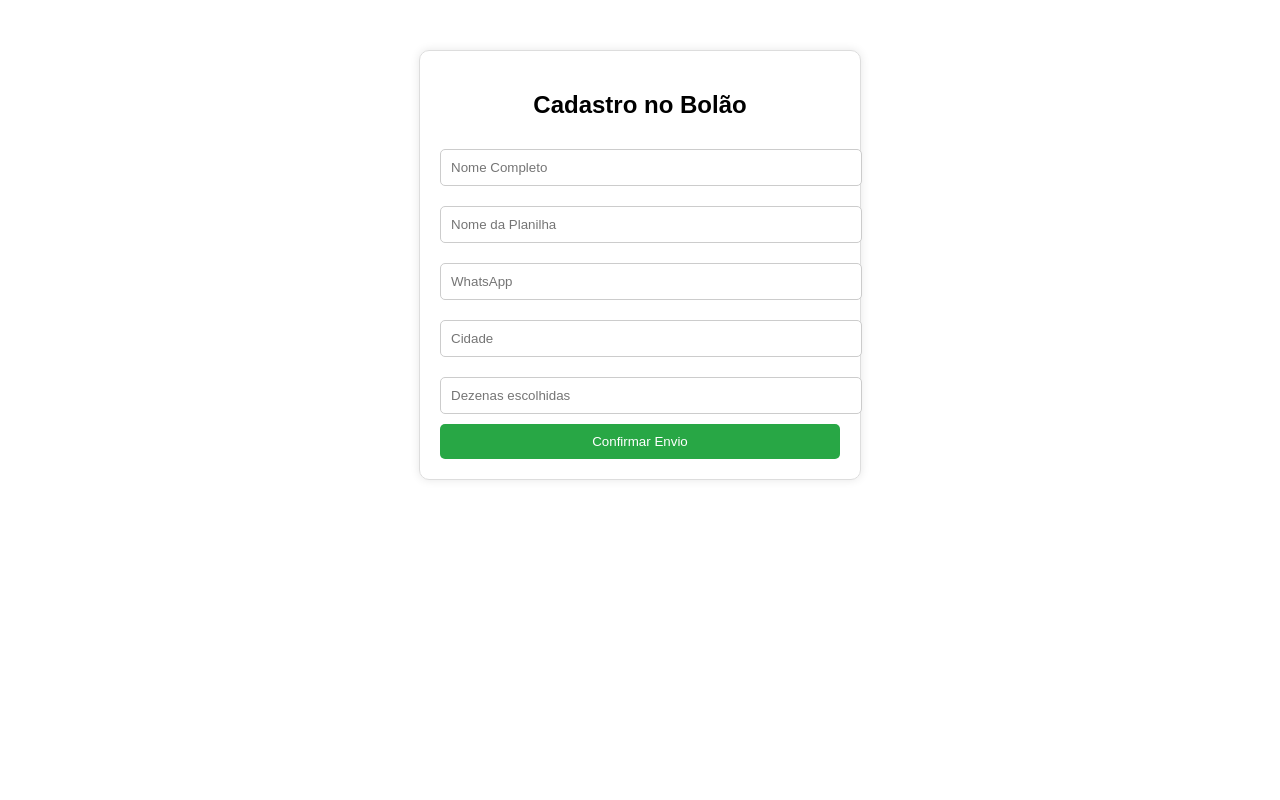
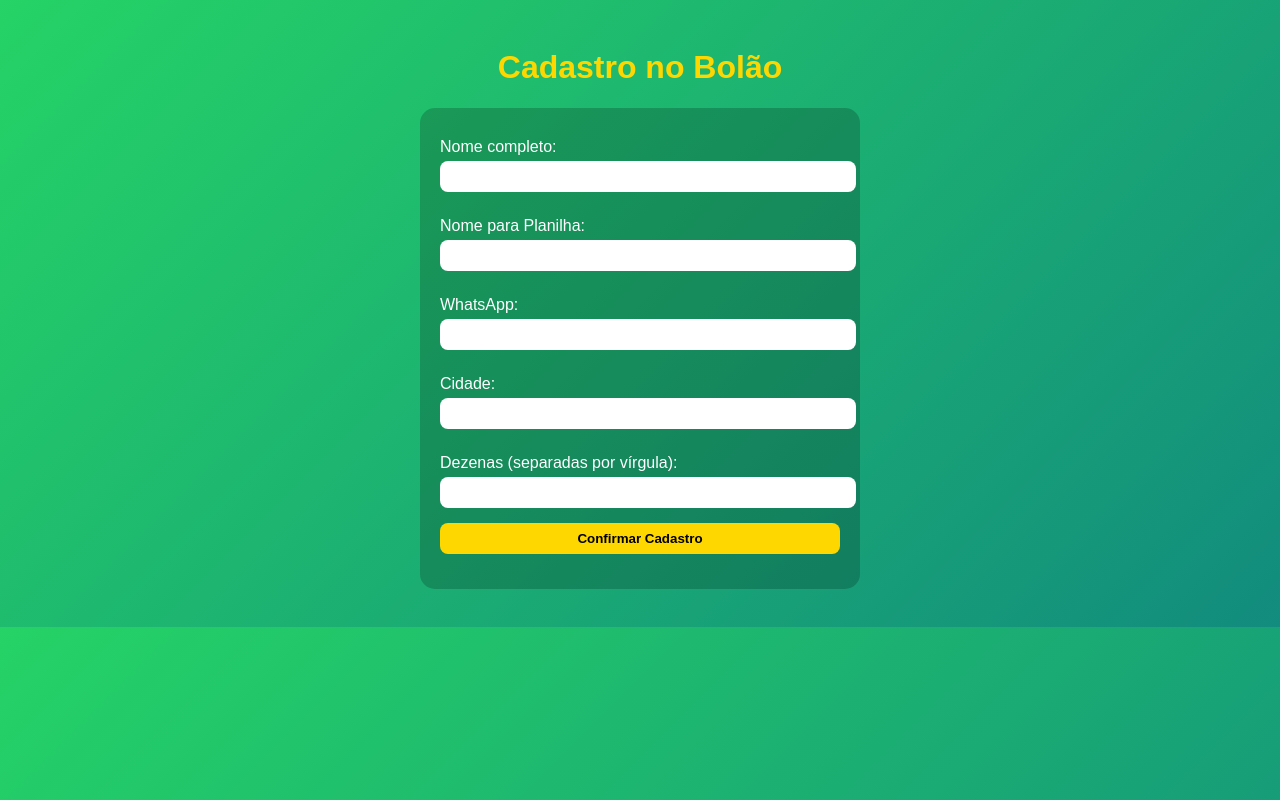
Before and after one commit to Frank55-empe/bolao-mega, a plain HTML site: page index.html in a window 1280 px wide. Drawn offline with Linux system fonts and the light colour scheme.

Commit message:
Update index.html

```diff
--- a/index.html
+++ b/index.html
@@ -7,90 +7,79 @@
   <style>
     body {
       font-family: Arial, sans-serif;
+      background: linear-gradient(135deg, #25d366, #128C7E);
+      color: #fff;
+      padding: 20px;
+    }
+    h1 {
       text-align: center;
-            margin: 50px;
+      color: #ffd700;
     }
-        .container {
+    form {
+      background-color: rgba(0, 0, 0, 0.2);
+      padding: 20px;
+      border-radius: 15px;
       max-width: 400px;
-            margin: auto;
-            padding: 20px;
-            border: 1px solid #ddd;
-            border-radius: 10px;
-            box-shadow: 0 0 10px rgba(0, 0, 0, 0.1);
+      margin: 0 auto;
     }
-        input {
+    label {
+      display: block;
+      margin: 10px 0 5px;
+      color: #fff;
+    }
+    input, button {
       width: 100%;
-            padding: 10px;
-            margin: 10px 0;
-            border: 1px solid #ccc;
-            border-radius: 5px;
+      padding: 8px;
+      margin-bottom: 15px;
+      border: none;
+      border-radius: 8px;
     }
     button {
-            background-color: #28a745;
-            color: white;
-            border: none;
-            padding: 10px;
-            width: 100%;
-            border-radius: 5px;
+      background-color: #ffd700;
+      color: #000;
+      font-weight: bold;
       cursor: pointer;
     }
-        button:hover {
-            background-color: #218838;
+    #loading {
+      display: none;
+      text-align: center;
+      margin-top: 10px;
     }
-        .loading {
-            display: none;
+    #loading img {
+      width: 30px;
+    }
+    #mensagem {
+      text-align: center;
       margin-top: 10px;
     }
   </style>
 </head>
 <body>
-    <div class="container">
-        <h2>Cadastro no Bolão</h2>
-        <input type="text" id="nome" placeholder="Nome Completo">
-        <input type="text" id="planilha" placeholder="Nome da Planilha">
-        <input type="text" id="whats" placeholder="WhatsApp">
-        <input type="text" id="cidade" placeholder="Cidade">
-        <input type="text" id="dezenas" placeholder="Dezenas escolhidas">
-        <button id="btnEnviar">Confirmar Envio</button>
-        <p class="loading">🔄 Enviando...</p>
+  <h1>Cadastro no Bolão</h1>
+  <form id="formulario">
+    <label for="nome">Nome completo:</label>
+    <input type="text" id="nome" name="Nome" required>
+
+    <label for="nomePlanilha">Nome para Planilha:</label>
+    <input type="text" id="nomePlanilha" name="NomePlanilha" required>
+
+    <label for="whatsapp">WhatsApp:</label>
+    <input type="text" id="whatsapp" name="WhatsApp" required>
+
+    <label for="cidade">Cidade:</label>
+    <input type="text" id="cidade" name="Cidade" required>
+
+    <label for="dezenas">Dezenas (separadas por vírgula):</label>
+    <input type="text" id="dezenas" name="Dezenas" required>
+
+    <button type="submit">Confirmar Cadastro</button>
+    <div id="loading"><img src="https://i.gifer.com/ZZ5H.gif" alt="Carregando..."></div>
+  </form>
   <div id="mensagem"></div>
-    </div>
 
   <script>
-        document.getElementById("btnEnviar").addEventListener("click", async () => {
-            const dados = {
-                Nome: document.getElementById("nome").value,
-                NomePlanilha: document.getElementById("planilha").value,
-                WhatsApp: document.getElementById("whats").value,
-                Cidade: document.getElementById("cidade").value,
-                Dezenas: document.getElementById("dezenas").value
-            };
+    const form = document.getElementById('formulario');
+    const loading = document.getElementById('loading');
+    const mensagem = document.getElementById('mensagem');
 
-            console.log("Dados para envio:", dados);
-            document.querySelector(".loading").style.display = "block";
-            document.getElementById("mensagem").innerHTML = "";
-
-            try {
-                const response = await fetch("https://script.google.com/macros/s/AKfycbxKQ_HfYzy83khhhjHtVrQylGdHd3H-i7f6-Y8ZNKx0tSJuuZYF9_EDxTd19-F7eycB/exec", {
-                    method: "POST",
-                    headers: { "Content-Type": "application/json" },
-                    body: JSON.stringify(dados)
-                });
-                const responseData = await response.text();
-                console.log("Resposta do servidor:", responseData);
-
-                if (response.ok) {
-                    document.getElementById("mensagem").innerHTML = "<h3 style='color: green;'>✅ Cadastro enviado com sucesso!</h3>";
-                } else {
-                    document.getElementById("mensagem").innerHTML = "<h3 style='color: red;'>❌ Erro ao enviar os dados. Tente novamente.</h3>";
-                }
-            } catch (error) {
-                document.getElementById("mensagem").innerHTML = "<h3 style='color: red;'>⚠️ Erro de conexão. Tente novamente.</h3>";
-                console.error("Erro na requisição:", error);
-            } finally {
-                document.querySelector(".loading").style.display = "none";
-            }
-        });
-    </script>
-</body>
-</html>
+    form.addEventListener('
```
Lines whose indentation alone changed are shown as unchanged.
